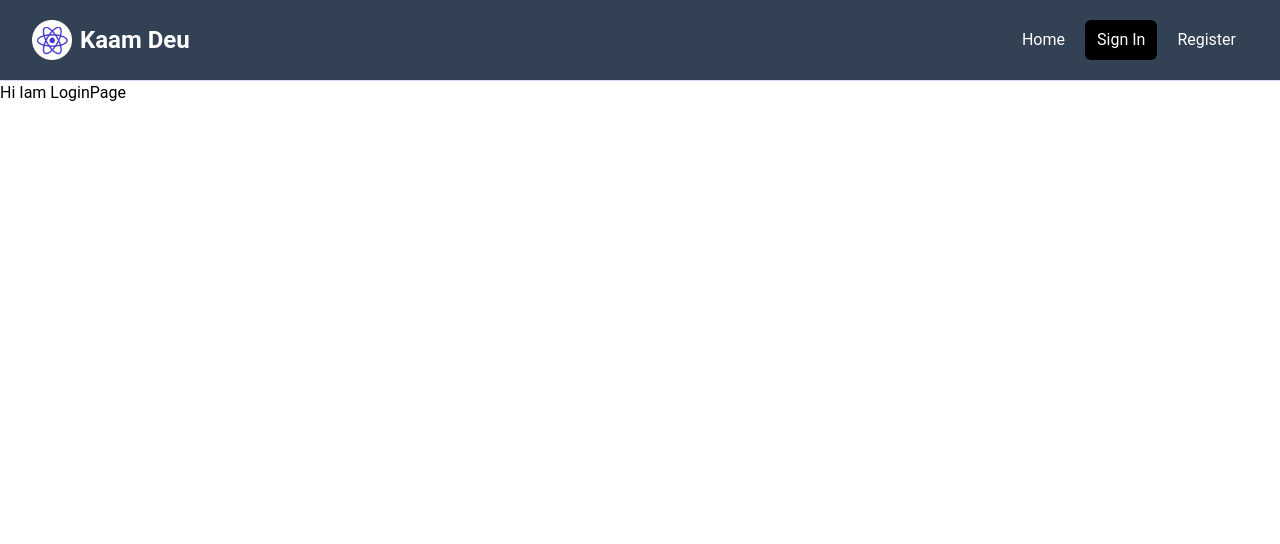
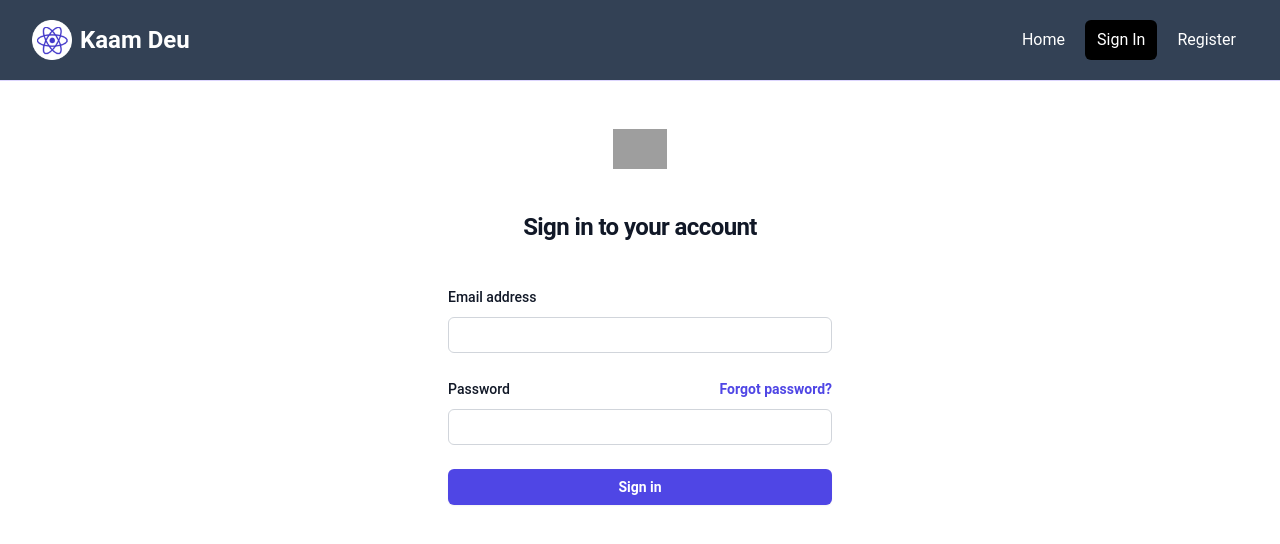
Before and after one commit to mysterybee07/go-react-job, a React (Vite) app in the folder react-job/: page /login in a window 1280 px wide. Shown: the top 544 px of the page. Built offline with nearby package versions, Linux system fonts and the light colour scheme; grey boxes are pictures that could not be loaded.

Commit message:
login done

```diff
--- a/react-job/src/App.jsx
+++ b/react-job/src/App.jsx
@@ -17,6 +17,7 @@ import LoginPage from './pages/LoginPage';
 import RegisterPage from './pages/RegisterPage';
 import RegisterAsUserPage from './pages/RegisterAsUserPage';
 import RegisterAsCompanyPage from './pages/RegisterAsCompanyPage';
+import { loginUser } from './services/UserServices'
 
 const App = () => {
   const router = createBrowserRouter(
@@ -24,11 +25,14 @@ const App = () => {
       <Route path="/" element={<MainLayout />}>
         <Route index element={<HomePage />} />
         <Route path="/jobs" element={<JobsPage />} />
-        <Route path='/login' element= {<LoginPage />}/>
+        {/* <Route path='/login' element= {<LoginPage />}/> */}
         <Route path='/register' element= {<RegisterPage />}/>
         <Route path='/register/user' element= {<RegisterAsUserPage />}/>
         <Route path='/register/company' element= {<RegisterAsCompanyPage />}/>
         <Route path="/add-job" element={<AddJobPage addJobSubmit={addJob} />} />
+        <Route path="/login" element={<LoginPage loginSubmit={loginUser} />} />
+
+        {/* <Route path='/'/> */}
         <Route
           path="/jobs/:id"
           element={<JobPage deleteJob={deleteJob} />}
--- a/react-job/src/pages/AddJobPage.jsx
+++ b/react-job/src/pages/AddJobPage.jsx
@@ -9,15 +9,12 @@ const AddJobPage = ({ addJobSubmit }) => {
     const [location, setLocation] = useState('');
     const [description, setDescription] = useState('');
     const [salary, setSalary] = useState('Under $50K');
-    // const [company_id, setCompany_id] = useState('Under $50K');
-    // const [companyName, setCompanyName] = useState('');
-    // const [companyDescription, setCompanyDescription] = useState('');
-    // const [contactEmail, setContactEmail] = useState('');
-    // const [contactPhone, setContactPhone] = useState('');
+    const [deadline, setDeadline] = useState('')
+    const [selectedCompany, setSelectedCompany] = useState("");
 
-    const [companies, setCompanies] = useState([]); // State for fetched companies
-    const [selectedCompany, setSelectedCompany] = useState(""); // State for the selected company
-    const [loading, setLoading] = useState(true); // State to handle loading
+
+    const [companies, setCompanies] = useState([]);
+    const [loading, setLoading] = useState(true);
 
     const navigate = useNavigate();
 
@@ -35,6 +32,7 @@ const AddJobPage = ({ addJobSubmit }) => {
             location,
             description,
             salary,
+            deadline: `${deadline}T00:00:00Z`,
             company_id: Number(selectedCompany),
         };
 
@@ -164,6 +162,20 @@ const AddJobPage = ({ addJobSubmit }) => {
                                     onChange={(e) => setLocation(e.target.value)}
                                 />
                             </div>
+                            <div className="mb-4">
+                                <label htmlFor="deadline" className="block text-gray-700 font-bold mb-2">
+                                    Deadline
+                                </label>
+                                <input
+                                    type="date"
+                                    id="deadline"
+                                    name="deadline"
+                                    className="border rounded w-full py-2 px-3"
+                                    value={deadline}
+                                    onChange={(e) => setDeadline(e.target.value)}
+                                />
+                            </div>
+
 
                             <div>
                                 <h3 className="text-2xl mb-5">Company Info</h3>
--- a/react-job/src/pages/LoginPage.jsx
+++ b/react-job/src/pages/LoginPage.jsx
@@ -1,11 +1,108 @@
-import React from 'react'
+import React, { useState } from 'react';
+import { useNavigate } from 'react-router-dom';
+import { toast } from 'react-toastify';
 
-const LoginPage = () => {
+
+const LoginPage = ({ loginSubmit }) => {
+  const [contactEmail, setContactEmail] = useState('');
+  const [password, setPassword] = useState('');
+
+  const navigate = useNavigate();
+
+  const submitForm = async (e) => {
+    e.preventDefault();
+    console.log('Submitting login', { contactEmail, password });  // Check the values
+
+    const loginUser = {
+      contact_email: contactEmail,
+      password,
+    };
+
+    try {
+      const response = await loginSubmit(loginUser);
+      console.log(response);  // Check the response
+
+      toast.success('Login Successful');
+      return navigate('/'); // Update with the correct redirect path
+    } catch (error) {
+      console.error(error);  // Log the error
+      toast.error('Login Failed');
+    }
+  };
+
+
   return (
-    <div>
-      <h1>Hi Iam LoginPage</h1>
-    </div>
-  )
-}
+    <>
+      <div className="flex min-h-full flex-1 flex-col justify-center px-6 py-12 lg:px-8">
+        <div className="sm:mx-auto sm:w-full sm:max-w-sm">
+          <img
+            alt="Your Company"
+            src="https://tailwindui.com/plus/img/logos/mark.svg?color=indigo&shade=600"
+            className="mx-auto h-10 w-auto"
+          />
+          <h2 className="mt-10 text-center text-2xl/9 font-bold tracking-tight text-gray-900">
+            Sign in to your account
+          </h2>
+        </div>
 
-export default LoginPage
+        <div className="mt-10 sm:mx-auto sm:w-full sm:max-w-sm">
+          <form onSubmit={submitForm} method="POST" className="space-y-6">
+            <div>
+              <label htmlFor="email" className="block text-sm/6 font-medium text-gray-900">
+                Email address
+              </label>
+              <div className="mt-2">
+                <input
+                  id="contact_email"
+                  name="contact_email"
+                  type="email" // Change type to "email" for better validation
+                  required
+                  autoComplete="contact_email"
+                  value={contactEmail}
+                  onChange={(e) => setContactEmail(e.target.value)}
+                  className="block w-full rounded-md bg-white px-3 py-1.5 text-base text-gray-900 outline outline-1 -outline-offset-1 outline-gray-300 placeholder:text-gray-400 focus:outline focus:outline-2 focus:-outline-offset-2 focus:outline-indigo-600 sm:text-sm/6"
+                />
+              </div>
+            </div>
+
+            <div>
+              <div className="flex items-center justify-between">
+                <label htmlFor="password" className="block text-sm/6 font-medium text-gray-900">
+                  Password
+                </label>
+                <div className="text-sm">
+                  <a href="#" className="font-semibold text-indigo-600 hover:text-indigo-500">
+                    Forgot password?
+                  </a>
+                </div>
+              </div>
+              <div className="mt-2">
+                <input
+                  id="password"
+                  name="password"
+                  type="password"
+                  required
+                  value={password}
+                  onChange={(e) => setPassword(e.target.value)}
+                  autoComplete="current-password"
+                  className="block w-full rounded-md bg-white px-3 py-1.5 text-base text-gray-900 outline outline-1 -outline-offset-1 outline-gray-300 placeholder:text-gray-400 focus:outline focus:outline-2 focus:-outline-offset-2 focus:outline-indigo-600 sm:text-sm/6"
+                />
+              </div>
+            </div>
+
+            <div>
+              <button
+                type="submit"
+                className="flex w-full justify-center rounded-md bg-indigo-600 px-3 py-1.5 text-sm/6 font-semibold text-white shadow-sm hover:bg-indigo-500 focus-visible:outline focus-visible:outline-2 focus-visible:outline-offset-2 focus-visible:outline-indigo-600"
+              >
+                Sign in
+              </button>
+            </div>
+          </form>
+        </div>
+      </div>
+    </>
+  );
+};
+
+export default LoginPage;
--- a/react-job/src/pages/RegisterPage.jsx
+++ b/react-job/src/pages/RegisterPage.jsx
@@ -1,10 +1,42 @@
 import React from 'react'
+import { Link } from 'react-router-dom'
+import Card from '../Components/Card'
+
 
 const RegisterPage = () => {
   return (
-    <div>
-      <h1>Hi iam register page</h1>
-    </div>
+    <>
+      <section className="bg-slate-200">
+                <div className="container-xl lg:container m-auto">
+                    <div className="grid grid-cols-1 md:grid-cols-2 gap-4 p-4 rounded-lg text-center pt-32">
+                        <Card>
+                            <h2 className="text-2xl font-bold">Are You Searching for Jobs?</h2>
+                            <p className="mt-2 mb-4">
+                                Browse jobs and start your career today
+                            </p>
+                            <Link
+                                to="/register/user"
+                                className="inline-block bg-black text-white rounded-lg px-4 py-2 hover:bg-gray-700"
+                            >
+                                Register as Seekers
+                            </Link>
+                        </Card>
+                        <Card bg='bg-slate-300'>
+                        <h2 className="text-2xl font-bold">Are You Looking for Experts?</h2>
+                            <p className="mt-2 mb-4">
+                                Find Experts to serve you from across the world.
+                            </p>
+                            <Link
+                                to="/register/company"
+                                className="inline-block bg-indigo-500 text-white rounded-lg px-4 py-2 hover:bg-indigo-600"
+                            >
+                                Register As Company
+                            </Link>
+                        </Card>
+                    </div>
+                </div>
+            </section>
+    </>
   )
 }
 
--- /dev/null
+++ b/react-job/src/services/UserServices.jsx
@@ -0,0 +1,46 @@
+const API_BASE_URL = '/api/users/login';
+
+
+export const loginUser = async (login) => {
+    const res = await fetch(API_BASE_URL, {
+      method: 'POST',
+      headers: {
+        'Content-Type': 'application/json',
+      },
+      body: JSON.stringify(login),
+    });
+
+    if (!res.ok) {
+      const error = await res.json(); // Assuming the server returns a JSON error message
+      throw new Error(error.message || 'Login failed');
+    }
+
+    return res.json(); // Proceed if the response is successful
+  };
+
+
+  // export const loginUser = async (login) => {
+//   try {
+//     const res = await fetch(API_BASE_URL, {
+//       method: 'POST',
+//       headers: {
+//         'Content-Type': 'application/json',
+//       },
+//       body: JSON.stringify(login),
+//     });
+
+//     // Check if the response status is OK (200-299)
+//     if (!res.ok) {
+//       throw new Error(`Login failed: ${res.statusText}`);
+//     }
+
+//     const data = await res.json();
+
+//     // Return the response data (you can modify this based on your API's response)
+//     return data;
+//   } catch (error) {
+//     // Handle errors (network issues, invalid response, etc.)
+//     console.error('Login error:', error);
+//     throw error;  // Re-throw the error if you want to handle it elsewhere
+//   }
+// };
```
Also changed, not shown: 2 other files (tests, documents, lock files or other folders).
